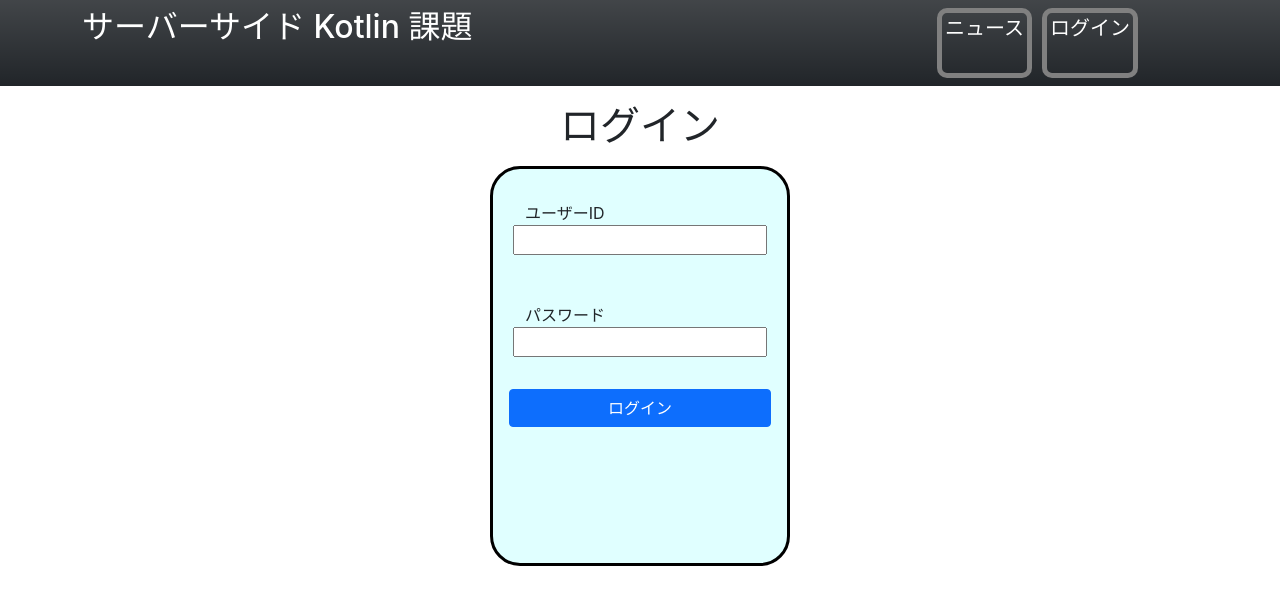
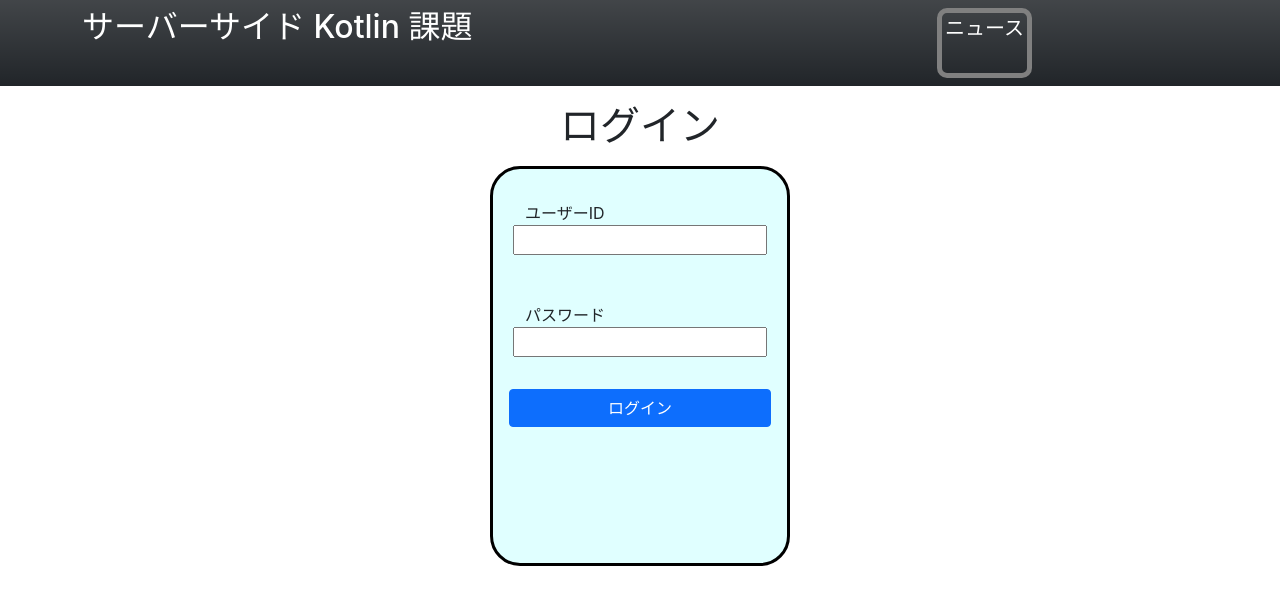
Before and after one commit to itc-s21009/news_manager_front, a React (Create React App) app: page /login in a window 1280 px wide. Shown: the top 604 px of the page. Built offline with nearby package versions, Linux system fonts and the light colour scheme; the HTML template or start-up script is replaced by a standard one.

Commit message:
ログインしているかの情報を判定できるようになった

```diff
--- a/src/App.js
+++ b/src/App.js
@@ -5,19 +5,26 @@ import Top from "./index/Top";
 import NotFound from "./common/NotFound";
 import NewsSingle from "./news/NewsSingle";
 import Login from "./login/Login";
+import {createContext, useState} from "react";
 
-const App = () =>
-    <>
-        <Header />
-        <BrowserRouter>
-            <Routes>
-                <Route exact path={"/login"} element={<Login />}/>
-                <Route exact path={"/"} element={<Top />}/>
-                <Route exact path={"/news"} element={<NewsList />}/>
-                <Route exact path={"/news/:id"} element={<NewsSingle />}/>
-                <Route exact path={"*"} element={<NotFound />}/>
-            </Routes>
-        </BrowserRouter>
+export const FlagLoggedIn = createContext()
+
+const App = () => {
+    const [isLoggedIn, setLoggedIn] = useState(false)
+    return <>
+        <FlagLoggedIn.Provider value={{isLoggedIn, setLoggedIn}}>
+            <Header/>
+            <BrowserRouter>
+                <Routes>
+                    <Route exact path={"/login"} element={<Login/>}/>
+                    <Route exact path={"/"} element={<Top/>}/>
+                    <Route exact path={"/news"} element={<NewsList/>}/>
+                    <Route exact path={"/news/:id"} element={<NewsSingle/>}/>
+                    <Route exact path={"*"} element={<NotFound/>}/>
+                </Routes>
+            </BrowserRouter>
+        </FlagLoggedIn.Provider>
     </>
+}
 
 export default App
--- a/src/common/Header.js
+++ b/src/common/Header.js
@@ -1,7 +1,20 @@
 import './Header.css'
+import {useContext} from "react";
+import {FlagLoggedIn} from "../App";
 
-const Header = () =>
-    <header>
+const Header = () => {
+    const isLoggedIn = useContext(FlagLoggedIn)
+    const Menu = () => {
+        if (isLoggedIn) {
+            return <>
+            </>
+        } else {
+            return <>
+                <a href={"/login"} className={"text-decoration-none text-white"}><h5>ログイン</h5></a>
+            </>
+        }
+    }
+    return <header>
         <div className={"bg-dark bg-gradient p-2"}>
             <div className={"container"}>
                 <div className={"row"}>
@@ -10,11 +23,12 @@ const Header = () =>
                     </div>
                     <div className={"col-3 offset-3 menu d-flex"}>
                         <a href={"/news"} className={"text-decoration-none text-white"}><h5>ニュース</h5></a>
-                        <a href={"/login"} className={"text-decoration-none text-white"}><h5>ログイン</h5></a>
+                        <Menu />
                     </div>
                 </div>
             </div>
         </div>
     </header>
+}
 
 export default Header
--- a/src/login/Login.js
+++ b/src/login/Login.js
@@ -1,10 +1,12 @@
 import './Login.css'
 import axios from "axios";
 import {APIURL} from "../common/Utility";
-import {useState} from "react";
+import {useContext, useState} from "react";
+import {FlagLoggedIn} from "../App";
 
 const Login = () => {
     const [error, setError] = useState(undefined)
+    const {setLoggedIn} = useContext(FlagLoggedIn)
 
     const PostLogin = (username, password) => {
         if (username === "" || password === "") {
@@ -18,7 +20,9 @@ const Login = () => {
         axios.post(`${APIURL}/login`, params, {withCredentials: true})
             .then(res => {
                 if (res.status === 200) {
+                    console.log(res)
                     window.location.href = "/"
+                    setLoggedIn(true)
                 }
             })
             .catch(({response}) => {
```
